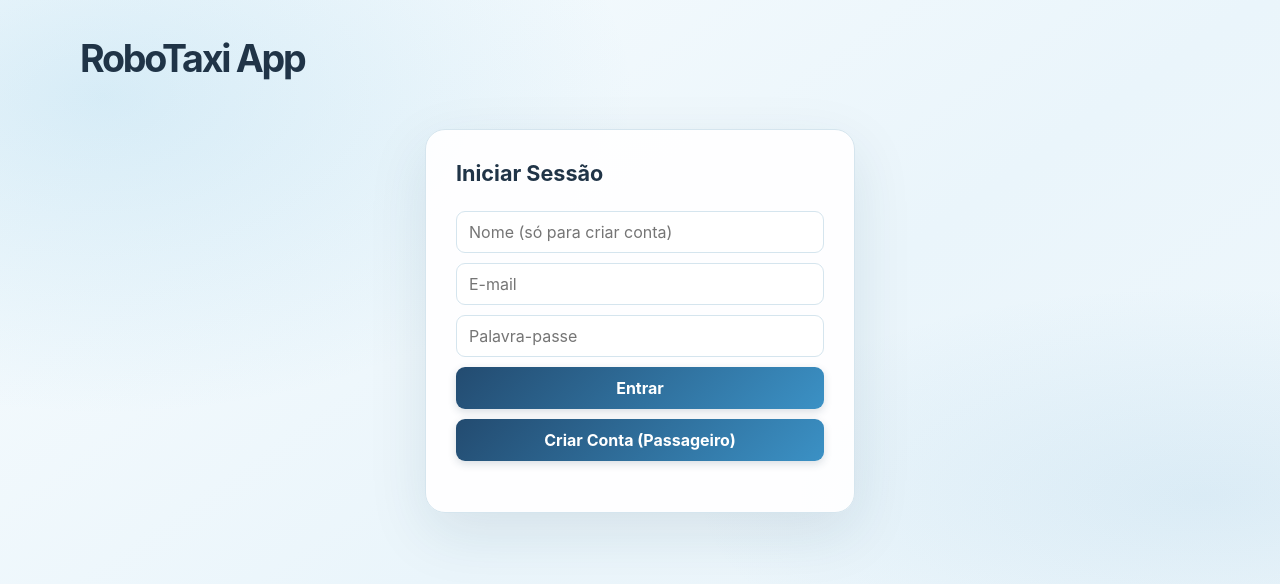
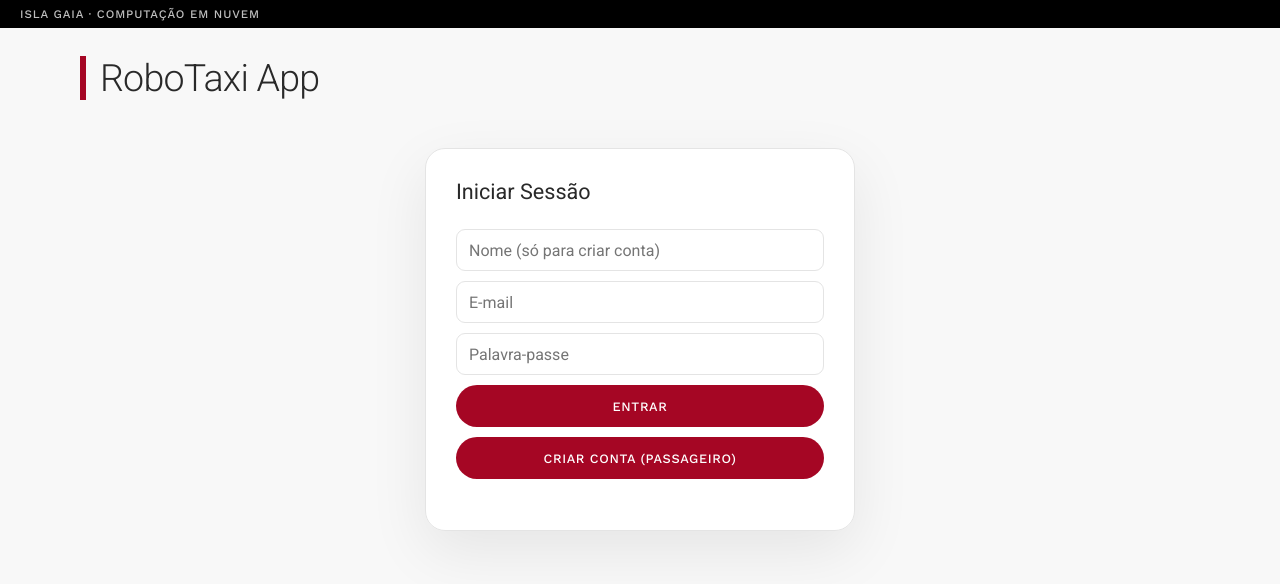
Before and after one commit to Mikael-Braun/CloudComputing, a website with bundled scripts: page Project/public/index.html in a window 1280 px wide. Built offline with nearby package versions, Linux system fonts and the light colour scheme; no server answers.

Commit message:
Visual com as cores e tipografia do ISLA Gaia

```diff
--- a/Project/public/index.html
+++ b/Project/public/index.html
@@ -4,35 +4,49 @@
   <meta charset="UTF-8">
   <meta name="viewport" content="width=device-width, initial-scale=1.0">
   <title>RoboTaxi App</title>
+  <link rel="preconnect" href="https://fonts.googleapis.com">
+  <link rel="preconnect" href="https://fonts.gstatic.com" crossorigin>
+  <link href="https://fonts.googleapis.com/css2?family=Roboto:wght@300;400;500;700&family=Work+Sans:wght@500;600&display=swap" rel="stylesheet">
   <style>
     :root {
       color-scheme: light;
-      font-family: Inter, "Segoe UI", sans-serif;
-      color: #203447;
-      background: #f1f8fc;
+      font-family: Roboto, "Segoe UI", sans-serif;
+      color: #292929;
+      background: #f8f8f8;
       font-synthesis: none;
       text-rendering: optimizeLegibility;
-      --ink: #203447;
-      --navy: #234b70;
-      --navy-deep: #173651;
-      --accent: #3b91c5;
-      --accent-dark: #287ba9;
-      --accent-soft: #e8f4fb;
-      --muted: #667b8b;
-      --border: #d5e5ee;
+      /* Cores do ISLA Gaia (islagaia.pt) */
+      --ink: #292929;
+      --navy: #a50624;
+      --navy-deep: #7d0419;
+      --accent: #a50624;
+      --accent-dark: #7d0419;
+      --accent-soft: #fbeef0;
+      --muted: #6b6b6b;
+      --border: #e4e4e4;
       --surface: #fff;
-      --surface-soft: #f6fafc;
+      --surface-soft: #f8f8f8;
+      --ring: rgba(165, 6, 36, .16);
+      --shadow: rgba(0, 0, 0, .08);
     }
     * { box-sizing: border-box; }
     body {
       min-height: 100vh;
       margin: 0;
-      padding: 36px 20px 56px;
-      background:
-        radial-gradient(ellipse at 8% 12%, rgba(91, 177, 220, .2) 0, transparent 32%),
-        radial-gradient(ellipse at 94% 62%, rgba(59, 145, 197, .11) 0, transparent 30%),
-        linear-gradient(145deg, #f8fcfe 0%, #eaf5fb 52%, #f1f8fc 100%);
-      background-attachment: fixed;
+      padding: 0 20px 56px;
+      background: var(--surface-soft);
+    }
+    /* Faixa superior preta, como no site do ISLA */
+    body::before {
+      content: "ISLA Gaia · Computação em Nuvem";
+      display: block;
+      margin: 0 -20px 28px;
+      padding: 7px 20px;
+      background: #000;
+      color: rgba(255, 255, 255, .75);
+      font: 500 .72rem "Work Sans", sans-serif;
+      letter-spacing: .08em;
+      text-transform: uppercase;
     }
     body > h2, #user-container {
       width: min(1120px, 100%);
@@ -42,21 +56,24 @@
     body > h2 {
       margin-top: 0;
       margin-bottom: 22px;
+      padding-left: 14px;
+      border-left: 6px solid var(--accent);
       color: var(--ink);
       font-size: clamp(1.7rem, 4vw, 2.35rem);
-      letter-spacing: -0.06em;
+      font-weight: 300;
+      letter-spacing: -0.02em;
     }
-    #auth-container {
+    #auth-container, #verify-container {
       max-width: 430px;
       margin: 48px auto;
       padding: 30px;
       border: 1px solid var(--border);
       border-radius: 20px;
       background: rgba(255, 255, 255, .94);
-      box-shadow: 0 20px 60px rgba(23, 54, 81, .1);
+      box-shadow: 0 20px 60px var(--shadow);
     }
-    #auth-container h3 { margin: 0 0 20px; font-size: 1.35rem; }
-    #auth-container input, #auth-container button { width: 100%; }
+    #auth-container h3, #verify-container h3 { margin: 0 0 20px; font-size: 1.35rem; font-weight: 400; }
+    #auth-container input, #auth-container button, #verify-container button { width: 100%; }
     input, select, button {
       min-height: 42px;
       margin: 5px 3px 5px 0;
@@ -68,25 +85,29 @@
     input, select { background: var(--surface); color: var(--ink); }
     input:focus, select:focus {
       border-color: var(--accent);
-      outline: 3px solid rgba(59, 145, 197, .18);
+      outline: 3px solid var(--ring);
     }
     button {
       border: 0;
-      background: linear-gradient(135deg, var(--navy), var(--accent));
+      border-radius: 999px;
+      background: var(--accent);
       color: #fff;
-      font-weight: 700;
+      font: 500 .8rem "Work Sans", sans-serif;
+      letter-spacing: .05em;
+      text-transform: uppercase;
+      padding-inline: 18px;
       cursor: pointer;
-      box-shadow: 0 3px 8px rgba(23, 54, 81, .16);
+      box-shadow: none;
       transition: transform .15s ease, box-shadow .15s ease, background .15s ease;
     }
     button:hover {
       transform: translateY(-1px);
-      background: linear-gradient(135deg, var(--navy-deep), var(--accent-dark));
-      box-shadow: 0 5px 14px rgba(23, 54, 81, .22);
+      background: var(--accent-dark);
+      box-shadow: 0 5px 14px var(--ring);
     }
     button:focus-visible { outline: 3px solid var(--accent); outline-offset: 2px; }
-    button.danger { background: #dc2626; }
-    button.danger:hover { background: #b91c1c; box-shadow: 0 5px 14px rgba(185, 28, 28, .2); }
+    button.danger { background: #292929; }
+    button.danger:hover { background: #000; box-shadow: 0 5px 14px var(--shadow); }
     #user-container > p:first-child {
       display: flex;
       align-items: center;
@@ -106,13 +127,13 @@
       border: 1px solid var(--border);
       border-radius: 16px;
       background: rgba(255, 255, 255, .94);
-      box-shadow: 0 8px 24px rgba(23, 54, 81, .055);
+      box-shadow: 0 8px 24px rgba(0, 0, 0, .04);
     }
     .panel-title {
       margin: 0 0 16px;
-      color: var(--navy);
+      color: var(--accent);
       font-size: 1.05rem;
-      font-weight: 750;
+      font-weight: 500;
       line-height: 1.4;
     }
     .panel-heading {
@@ -130,9 +151,9 @@
       align-items: end;
       margin: 4px 0 16px;
       padding: 16px;
-      border: 1px solid #d1e6f1;
+      border: 1px solid var(--border);
       border-radius: 14px;
-      background: linear-gradient(135deg, #f8fcfe, #eaf5fb);
+      background: var(--surface-soft);
     }
     .fleet-filter-heading { grid-column: 1 / -1; display: flex; align-items: baseline; gap: 8px; }
     .fleet-filter-heading strong { color: var(--navy-deep); font-size: .94rem; }
@@ -144,16 +165,16 @@
       border: 1px solid var(--border);
       border-radius: 10px;
       background: var(--surface);
-      color: #475569;
+      color: var(--muted);
       font-size: .76rem;
-      font-weight: 750;
+      font-weight: 500;
       letter-spacing: .035em;
       text-transform: uppercase;
       transition: border-color .15s ease, box-shadow .15s ease;
     }
     .fleet-filters label:focus-within {
       border-color: var(--accent);
-      box-shadow: 0 0 0 3px rgba(59, 145, 197, .14);
+      box-shadow: 0 0 0 3px var(--ring);
     }
     .fleet-filters input, .fleet-filters select {
       width: 100%;
@@ -177,7 +198,7 @@
     .fleet-filter-actions button { min-height: 40px; margin: 0; white-space: nowrap; }
     .fleet-filter-actions small {
       padding: 7px 10px;
-      border: 1px solid #d1e6f1;
+      border: 1px solid var(--border);
       border-radius: 999px;
       background: var(--accent-soft);
       color: var(--navy);
@@ -188,7 +209,7 @@
       white-space: nowrap;
     }
     button.secondary { border: 1px solid var(--border); background: var(--surface); color: var(--navy); box-shadow: none; }
-    button.secondary:hover { background: var(--accent-soft); box-shadow: 0 4px 12px rgba(23, 54, 81, .1); }
+    button.secondary:hover { background: var(--accent-soft); box-shadow: 0 4px 12px var(--shadow); }
     table { width: 100%; margin: 8px 0; border-collapse: separate; border-spacing: 0; }
     th, td {
       padding: 10px 12px;
@@ -198,7 +219,7 @@
       text-align: left;
       white-space: nowrap;
     }
-    th { background: #f1f5f9; color: var(--ink); font-weight: 700; }
+    th { background: #f3f3f3; color: var(--ink); font-weight: 500; }
     thead th { border-top: 1px solid var(--border); }
     tr > :first-child { border-left: 1px solid var(--border); }
     thead tr:first-child th:first-child { border-top-left-radius: 8px; }
@@ -208,15 +229,16 @@
     .grid-wrap { overflow-x: auto; border-radius: 9px; }
     .grid th, .grid td { text-align: center; }
     .grid td { min-width: 40px; padding: 8px 5px; }
-    .grid .busy { background: #fee2e2; color: #b91c1c; }
-    .grid .mine { background: #ccfbf1; color: #0f766e; }
-    .grid .off { background: #e2e8f0; }
+    .grid .busy { background: var(--accent-soft); color: var(--accent); }
+    .grid .mine { background: var(--accent); color: #fff; }
+    .grid .off { background: #e9e9e9; }
     small { color: var(--muted); }
     .hidden { display: none; }
-    .error { color: #b91c1c; }
+    .error { color: var(--accent); }
     @media (max-width: 640px) {
-      body { padding: 22px 12px 36px; }
-      #auth-container { margin: 28px auto; padding: 22px; }
+      body { padding: 0 12px 36px; }
+      body::before { margin: 0 -12px 20px; padding-inline: 12px; }
+      #auth-container, #verify-container { margin: 28px auto; padding: 22px; }
       .panel { padding: 12px; }
       #user-container > p:first-child { flex-wrap: wrap; }
       th, td { padding: 8px; font-size: .8rem; }
@@ -333,7 +355,7 @@
         <input id="grid-date" type="date" aria-label="Data da ocupação" onchange="watchGrid()">
       </div>
       <div class="grid-wrap"><table class="grid" id="grid"></table></div>
-      <small>Vermelho = ocupado · Verde = a sua reserva · Cinzento = veículo indisponível</small>
+      <small>Rosa = ocupado · Carmim = a sua reserva · Cinzento = veículo indisponível</small>
     </section>
 
     <section class="panel manager-only">
```
